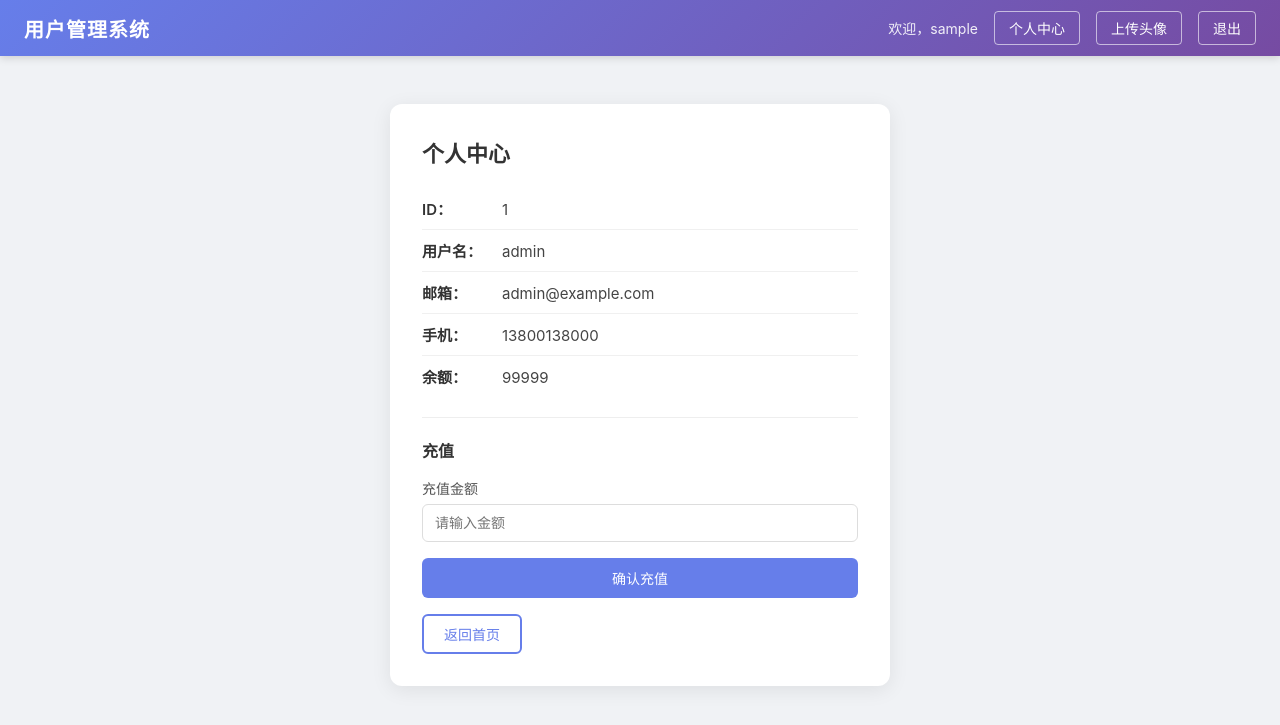
After one commit to LYJ127/J, a Flask app: page /profile?user_id=1 in a window 1280 px wide. The commit adds this page. Shown: the top 725 px of the page. Run offline with Flask 3, Linux system fonts and the light colour scheme; the visitor is signed in with stand-in values (Sample User, id 1).

Commit message:
feat: 新增个人中心和充值功能
- /profile 路由（GET）：通过 URL 参数 user_id 查询任意用户信息
- /recharge 路由（POST）：直接修改余额，不做正负校验
- templates/profile.html 个人中心页面（信息展示+充值表单）
- base.html 导航栏添加'个人中心'链接
- index.html 首页添加'个人中心'快捷入口
- 不验证登录用户与查询的 user_id 是否匹配
- amount 参数不做正负检查

Co-Authored-By: Claude <noreply@anthropic.com>

```diff
--- a/app.py
+++ b/app.py
@@ -22,21 +22,18 @@ app.config.update(
 )
 
 UPLOAD_FOLDER = os.path.join("static", "uploads")
-
-# 允许的图片文件扩展名
 ALLOWED_EXTENSIONS = {'jpg', 'jpeg', 'png', 'gif', 'webp', 'bmp'}
-MAX_AVATAR_SIZE = 2 * 1024 * 1024  # 头像文件最大 2MB
-
+MAX_AVATAR_SIZE = 2 * 1024 * 1024
 
 def allowed_file(filename):
-    """检查文件扩展名是否在允许列表中"""
     return '.' in filename and filename.rsplit('.', 1)[1].lower() in ALLOWED_EXTENSIONS
 
 # ============================================================
-# 内存用户字典（登录使用）
+# 用户数据（含 id，登录+个人中心共用）
 # ============================================================
 USERS = {
     "admin": {
+        "id": 1,
         "username": "admin",
         "password": generate_password_hash("admin123"),
         "role": "admin",
@@ -45,6 +42,7 @@ USERS = {
         "balance": 99999,
     },
     "alice": {
+        "id": 2,
         "username": "alice",
         "password": generate_password_hash("alice2025"),
         "role": "user",
@@ -53,6 +51,9 @@ USERS = {
         "balance": 100,
     },
 }
+
+# 通过 id 快速查找用户
+USER_BY_ID = {v["id"]: v for v in USERS.values()}
 
 # ---------- SQLite 初始化 ----------
 def init_db():
@@ -102,7 +103,6 @@ def csrf_required(f):
             if not token or token != session.get("csrf_token"):
                 abort(403, description="CSRF 验证失败，请刷新页面重试")
         return f(*args, **kwargs)
-
     return decorated
 
 
@@ -115,7 +115,6 @@ def inject_csrf():
 # ---------- 登录频率限制 ----------
 LOGIN_ATTEMPTS = {}
 
-
 def is_rate_limited(ip, max_attempts=5, window=60):
     now = time.time()
     if ip not in LOGIN_ATTEMPTS:
@@ -127,8 +126,7 @@ def is_rate_limited(ip, max_attempts=5, window=60):
     return False
 
 
-SAFE_FIELDS = ["username", "role", "email", "phone", "balance"]
-
+SAFE_FIELDS = ["id", "username", "role", "email", "phone", "balance"]
 
 def safe_user_info(user):
     return {k: v for k, v in user.items() if k in SAFE_FIELDS}
@@ -151,7 +149,6 @@ def index():
         c = conn.cursor()
         like_pattern = f"%{keyword}%"
         sql = "SELECT id, username, email, phone FROM users WHERE username LIKE ? OR email LIKE ?"
-        print(f"[SEARCH] keyword={keyword} — 使用参数化查询")
         try:
             c.execute(sql, (like_pattern, like_pattern))
             search_results = c.fetchall()
@@ -160,12 +157,7 @@ def index():
         finally:
             conn.close()
 
-    return render_template(
-        "index.html",
-        user=user_info,
-        search_results=search_results,
-        keyword=keyword,
-    )
+    return render_template("index.html", user=user_info, search_results=search_results, keyword=keyword)
 
 
 @app.route("/login", methods=["GET", "POST"])
@@ -174,10 +166,7 @@ def login():
     if request.method == "POST":
         client_ip = request.remote_addr or "unknown"
         if is_rate_limited(client_ip):
-            return render_template(
-                "login.html",
-                error="登录尝试过于频繁，请 60 秒后再试",
-            )
+            return render_template("login.html", error="登录尝试过于频繁，请 60 秒后再试")
 
         username = request.form.get("username", "").strip()
         password = request.form.get("password", "")
@@ -188,10 +177,7 @@ def login():
             session.permanent = True
             return render_template("index.html", user=safe_user_info(user))
         else:
-            return render_template(
-                "login.html",
-                error="用户名或密码错误",
-            )
+            return render_template("login.html", error="用户名或密码错误")
 
     return render_template("login.html")
 
@@ -206,7 +192,6 @@ def register():
         phone = request.form.get("phone", "").strip()
 
         sql = "INSERT INTO users (username, password, email, phone) VALUES (?, ?, ?, ?)"
-        print(f"[REGISTER] username={username} — 使用参数化查询")
 
         conn = sqlite3.connect("data/users.db")
         c = conn.cursor()
@@ -216,7 +201,6 @@ def register():
             flash("注册成功，请登录")
             return redirect("/login")
         except Exception as e:
-            print(f"[REGISTER ERROR] {e}")
             return render_template("register.html", error=f"注册失败：{e}")
         finally:
             conn.close()
@@ -232,32 +216,21 @@ def upload():
         if not file or file.filename == "":
             return render_template("upload.html", error="请选择一个文件")
 
-        # 1. 检查文件扩展名
         if not allowed_file(file.filename):
             return render_template("upload.html", error="仅支持上传图片文件（jpg、jpeg、png、gif、webp、bmp）")
 
-        # 2. 使用 secure_filename 清除路径穿越字符，并用 UUID 重命名防止文件名冲突
         ext = file.filename.rsplit('.', 1)[1].lower()
-        safe_name = secure_filename(file.filename)
-        # 若 secure_filename 处理后无扩展名（如纯中文），手动拼接
-        if '.' not in safe_name:
-            safe_name = f"{uuid.uuid4().hex}.{ext}"
-        else:
-            name_part = safe_name.rsplit('.', 1)[0]
-            safe_name = f"{uuid.uuid4().hex}.{ext}"
-
+        safe_name = f"{uuid.uuid4().hex}.{ext}"
         save_path = os.path.join(UPLOAD_FOLDER, safe_name)
         file.save(save_path)
 
-        # 3. 验证文件内容是否为有效图片（使用 Pillow）
         try:
             img = Image.open(save_path)
-            img.verify()  # 验证文件头是否为有效图片格式
+            img.verify()
         except Exception:
-            os.remove(save_path)  # 非图片文件立即删除
+            os.remove(save_path)
             return render_template("upload.html", error="文件内容不是有效图片，请上传正确的图片文件")
 
-        # 4. 检查文件实际大小（超过 2MB 提示）
         actual_size = os.path.getsize(save_path)
         if actual_size > MAX_AVATAR_SIZE:
             os.remove(save_path)
@@ -267,6 +240,36 @@ def upload():
         return render_template("upload.html", success=True, file_url=file_url, filename=safe_name)
 
     return render_template("upload.html")
+
+
+# ---------- 个人中心 ----------
+@app.route("/profile")
+@login_required
+def profile():
+    user_id = request.args.get("user_id", type=int)
+    user = USER_BY_ID.get(user_id) if user_id else None
+    if not user:
+        flash("用户不存在")
+        return redirect("/")
+    return render_template("profile.html", user=user)
+
+
+# ---------- 充值 ----------
+@app.route("/recharge", methods=["POST"])
+@login_required
+def recharge():
+    user_id = request.form.get("user_id", type=int)
+    amount = request.form.get("amount", type=float)
+
+    user = USER_BY_ID.get(user_id) if user_id else None
+    if not user:
+        flash("用户不存在")
+        return redirect("/")
+
+    # 直接修改余额，不做正负检查
+    user["balance"] = user["balance"] + amount
+    flash(f"充值成功，当前余额：{user['balance']}")
+    return redirect(f"/profile?user_id={user_id}")
 
 
 @app.route("/logout", methods=["POST"])
--- a/static/css/style.css
+++ b/static/css/style.css
@@ -406,81 +406,24 @@ body {
     color: #fff;
 }
 
-/* ---------- 上传页面 ---------- */
-.upload-card {
-    max-width: 480px;
+/* ---------- 个人中心 ---------- */
+.profile-card {
+    max-width: 500px;
     margin: 0 auto;
 }
 
-.upload-success {
-    text-align: center;
+.recharge-section {
+    margin-top: 20px;
+    padding-top: 20px;
+    border-top: 1px solid #eee;
 }
 
-.upload-ok {
+.recharge-section h3 {
     font-size: 16px;
-    color: #2e7d32;
-    font-weight: 600;
+    color: #333;
     margin-bottom: 16px;
 }
 
-.preview-box {
-    width: 150px;
-    height: 150px;
-    margin: 0 auto 16px;
-    border: 3px dashed #ddd;
-    border-radius: 50%;
-    overflow: hidden;
-    display: flex;
-    align-items: center;
-    justify-content: center;
-    background: #fafafa;
+.recharge-form {
+    width: 100%;
 }
-
-.avatar-preview {
-    max-width: 100%;
-    max-height: 100%;
-    object-fit: cover;
-}
-
-.file-link {
-    font-size: 13px;
-    color: #666;
-    margin-bottom: 16px;
-    word-break: break-all;
-}
-
-.file-link a {
-    color: #667eea;
-    text-decoration: none;
-}
-
-.file-input {
-    width: 100%;
-    padding: 8px 0;
-    font-size: 14px;
-    color: #555;
-}
-
-/* ---------- 快捷操作入口 ---------- */
-.action-links {
-    margin: 12px 0 20px;
-    text-align: center;
-}
-
-.btn-outline {
-    display: inline-block;
-    padding: 8px 20px;
-    font-size: 14px;
-    border: 2px solid #667eea;
-    border-radius: 6px;
-    cursor: pointer;
-    background: #fff;
-    color: #667eea;
-    text-decoration: none;
-    transition: all 0.2s;
-}
-
-.btn-outline:hover {
-    background: #667eea;
-    color: #fff;
-}
--- a/templates/base.html
+++ b/templates/base.html
@@ -14,6 +14,7 @@
         <div class="nav-right">
             {% if session.get("username") %}
                 <span class="nav-welcome">欢迎，{{ session["username"] }}</span>
+                <a href="/profile?user_id=1" class="nav-link">个人中心</a>
                 <a href="/upload" class="nav-link">上传头像</a>
                 <form method="POST" action="/logout" style="display:inline; margin:0; padding:0;">
                     <input type="hidden" name="csrf_token" value="{{ csrf_token }}">
--- a/templates/index.html
+++ b/templates/index.html
@@ -15,6 +15,7 @@
         </div>
 
         <div class="action-links">
+            <a href="/profile?user_id=1" class="btn btn-outline">个人中心</a>
             <a href="/upload" class="btn btn-outline">上传头像</a>
         </div>
 
--- /dev/null
+++ b/templates/profile.html
@@ -0,0 +1,32 @@
+{% extends "base.html" %}
+
+{% block content %}
+<div class="card profile-card">
+    <h2>个人中心</h2>
+    <div class="user-info">
+        <ul class="info-list">
+            <li><span class="label">ID：</span>{{ user.id }}</li>
+            <li><span class="label">用户名：</span>{{ user.username }}</li>
+            <li><span class="label">邮箱：</span>{{ user.email }}</li>
+            <li><span class="label">手机：</span>{{ user.phone }}</li>
+            <li><span class="label">余额：</span>{{ user.balance }}</li>
+        </ul>
+    </div>
+
+    <div class="recharge-section">
+        <h3>充值</h3>
+        <form method="POST" action="/recharge" class="recharge-form">
+            <input type="hidden" name="csrf_token" value="{{ csrf_token }}">
+            <input type="hidden" name="user_id" value="{{ user.id }}">
+
+            <div class="form-group">
+                <label for="amount">充值金额</label>
+                <input type="number" id="amount" name="amount" step="0.01" placeholder="请输入金额" required>
+            </div>
+            <button type="submit" class="btn btn-primary">确认充值</button>
+        </form>
+    </div>
+
+    <a href="/" class="btn btn-outline" style="margin-top:16px; display:inline-block;">返回首页</a>
+</div>
+{% endblock %}
```
